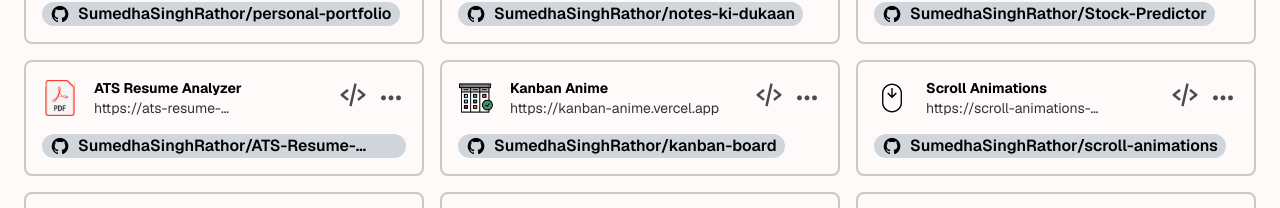
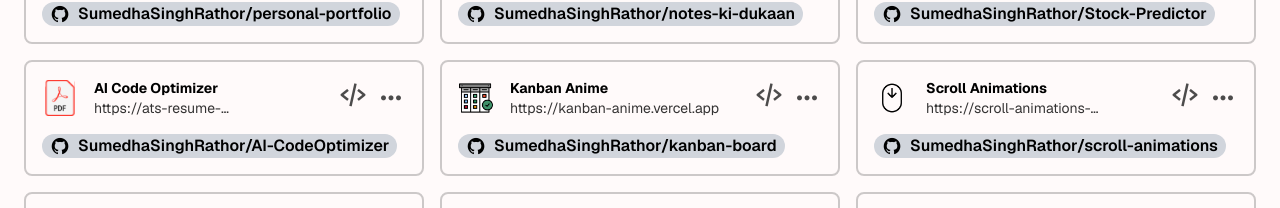
Before and after one commit to SumedhaSinghRathor/all-projects, a Vue app: page / in a window 1280 px wide. Shown: the part 350-558 px from the top of the page. Built offline with nearby package versions, Linux system fonts and the light colour scheme; data requests are answered from the project's data file; grey boxes are pictures that could not be loaded.

Commit message:
Adding project

```diff
--- a/db.json
+++ b/db.json
@@ -170,17 +170,17 @@
       ]
     },
     {
-      "title": "ATS Resume Analyzer",
-      "type": ["Full Stack", "ChatBot"],
-      "desc": "An ATS (Applicant Tracking System) resume analyzer is a tool that simulates how employers' software scans and ranks your resume. It identifies issues that might cause your application to be automatically rejected, such as unreadable formatting or missing keywords.",
+      "title": "AI Code Optimizer",
+      "type": ["Full Stack"],
+      "desc": "This FastAPI project integrates the GitHub API to fetch source code and utilizes DeepSeek’s reasoning capabilities to analyze performance bottlenecks. It provides developers with automated, actionable refactoring suggestions specifically aimed at reducing algorithmic time and space complexity.",
       "link": "https://ats-resume-analyzer.vercel.app",
-      "frameworks": ["React.js", "FastAPI", "Langchain"],
-      "tools": ["Tailwind CSS", "ReCharts", "Ollama"],
-      "language": ["JavaScript", "Python"],
+      "frameworks": ["Streamlit", "FastAPI", "Langchain"],
+      "tools": ["DeepSeek"],
+      "language": ["Python"],
       "database": ["FAISS", "PostgreSQL"],
-      "github": "ATS-Resume-Analyzer",
+      "github": "AI-CodeOptimizer",
       "logo": "/logo/PDF_file_icon.svg",
-      "carousel": ["/thumbnails/localhost_8501_.png"],
+      "carousel": ["/thumbnails/AI Code Optimizer.png"],
       "id": 7
     },
     {
--- a/src/components/Projects/Analysis.vue
+++ b/src/components/Projects/Analysis.vue
@@ -9,26 +9,31 @@
         v-if="selected === 1"
         :data="processedData.type.data"
         :options="barOptions"
+        class="my-4"
       />
       <Bar
         v-if="selected === 2"
         :data="processedData.frameworks.data"
         :options="barOptions"
+        class="my-4"
       />
       <Pie
         v-if="selected === 3"
         :data="processedData.database.data"
         :options="pieOptions"
+        class="my-4"
       />
       <Pie
         v-if="selected === 4"
         :data="processedData.language.data"
         :options="pieOptions"
+        class="my-4"
       />
       <Bar
         v-if="selected === 5"
         :data="processedData.tools.data"
         :options="barOptions"
+        class="my-4"
       />
       <div class="text-sm">
         <div class="grid grid-cols-3 gap-2 mb-2">
```
Also changed, not shown: public/thumbnails/AI Code Optimizer.png (added), public/thumbnails/localhost_8501_.png (deleted).
